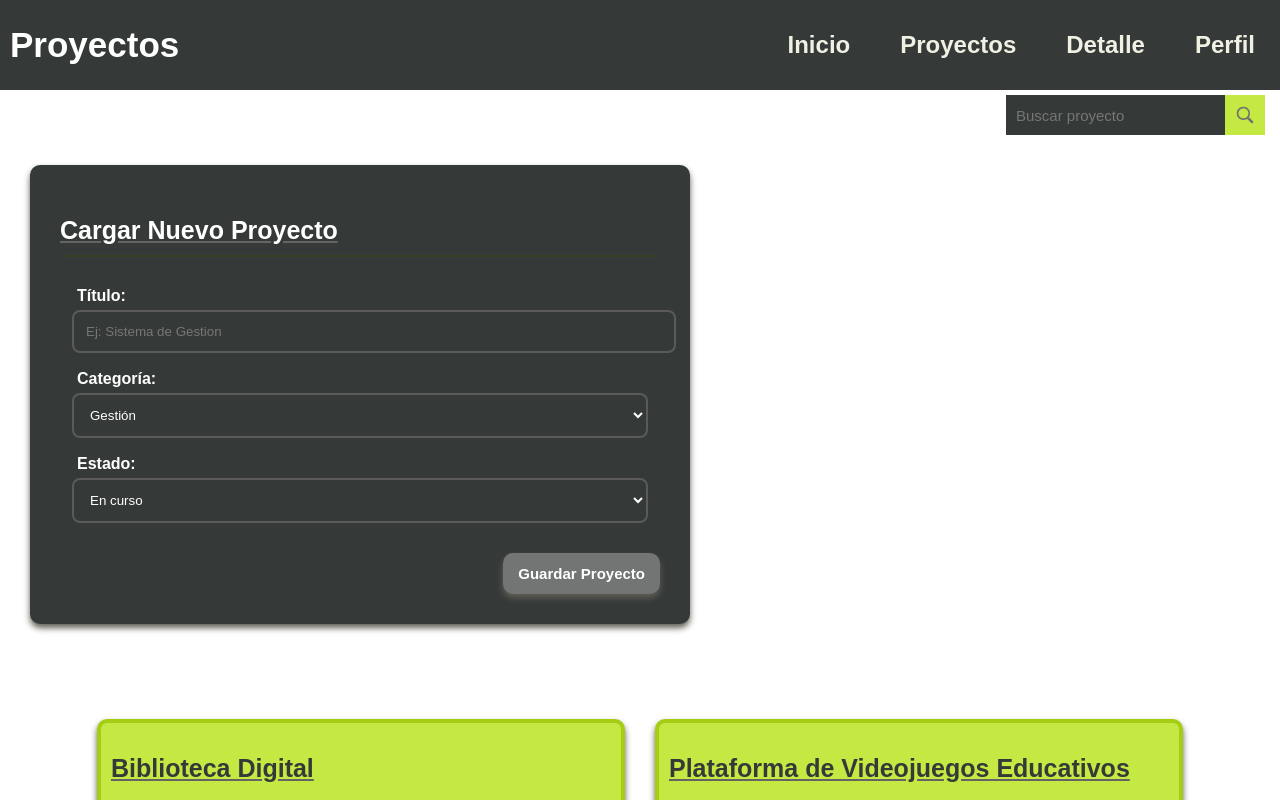
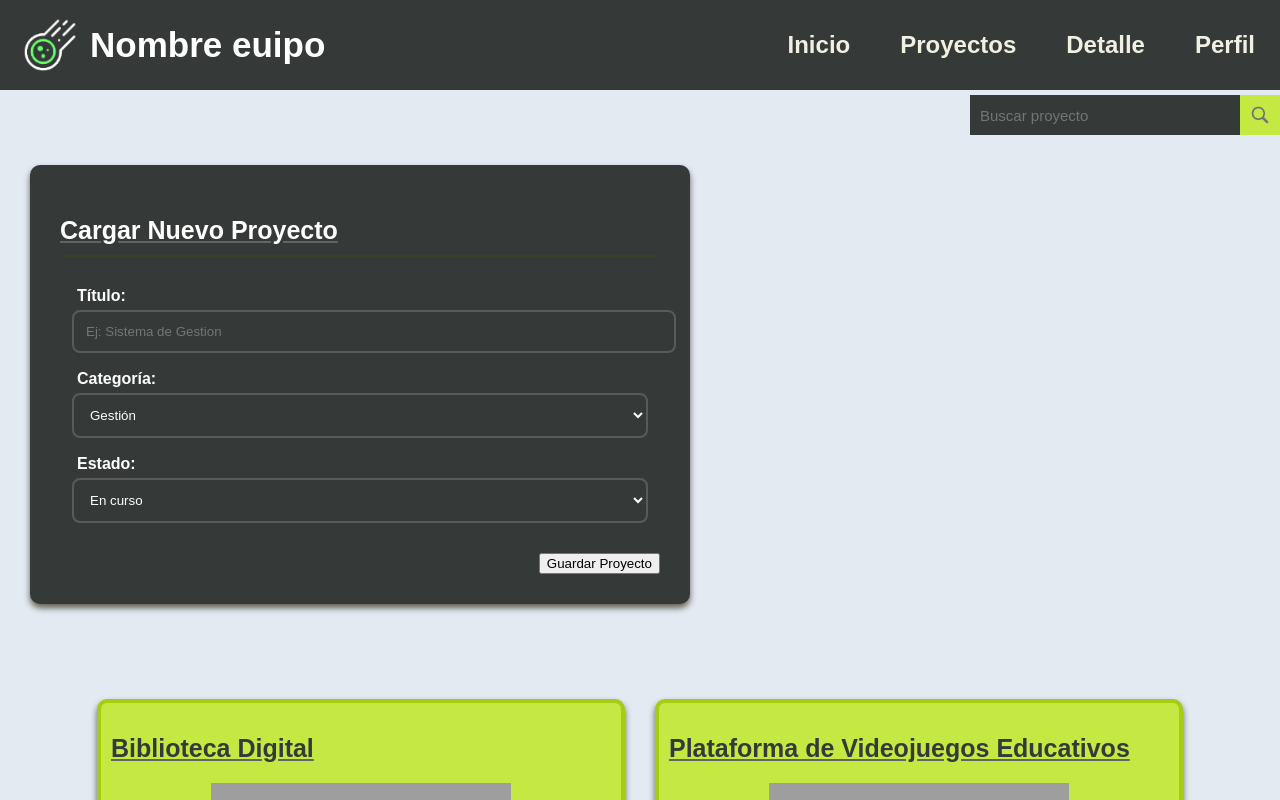
Before and after one commit to RFranciscoTolaba/pv_tp3_grupo7, a React (Vite) app: page / in a window 1280 px wide. Shown: the top 800 px of the page. Built offline with nearby package versions, Linux system fonts and the light colour scheme; grey boxes are pictures that could not be loaded.

Commit message:
terminado la hoja de estilos - LLampa Kevin
Se agregaron los estilos para header y nav, tambien se agrego logo en el header y en la pestaña

```diff
--- a/index.html
+++ b/index.html
@@ -2,7 +2,7 @@
 <html lang="en">
   <head>
     <meta charset="UTF-8" />
-    <link rel="icon" type="image/svg+xml" href="/favicon.svg" />
+    <link rel="icon" type="image/svg+xml" href="/src/assets/img/logo.png" />
     <meta name="viewport" content="width=device-width, initial-scale=1.0" />
     <title>pv_tp3_grupo7</title>
   </head>
--- a/src/AppTestStyles.jsx
+++ b/src/AppTestStyles.jsx
@@ -1,10 +1,9 @@
 import { useState } from "react";
-import reactLogo from "./assets/react.svg";
-import viteLogo from "./assets/vite.svg";
-import heroImg from "./assets/hero.png";
+//import reactLogo from "./assets/react.svg";
+//import viteLogo from "./assets/vite.svg";
+//import heroImg from "./assets/hero.png";
 
 import Header from "./components/Header";
-//import Nav from "./components/Nav";
 import Footer from "./components/Footer";
 import "./css/style.css";
 import lupa from "./assets/img/lupa.png";
@@ -12,24 +11,20 @@ const AppTestStyles = () => {
   return (
     <>
       <Header />
-      {/* <Nav/> */}
 
       <main>
         <section>
-          <div className="search-div">
-            <input
-              type="text"
-              placeholder="Buscar proyecto"
-              className="search-input"
-            />
-            <button type="submit" className="search-buton">
-              <img src={lupa} alt="lupa" />{" "}
+          <div className="searchDiv">
+            <input name="inputSearch" type="text" placeholder="Buscar proyecto" className="searchInput"/>
+
+            <button type="submit" className="searchBtn">
+              <img src={lupa} alt="lupa" />
             </button>
           </div>
-          <section className="registration-div">
+          <section className="registrationDiv">
             <h2>Cargar Nuevo Proyecto</h2>
             <form className="project-form">
-              <div className="input-group">
+              <div className="inputGroup">
                 <label htmlFor="title">Título:</label>
                 <input
                   type="text"
@@ -39,7 +34,7 @@ const AppTestStyles = () => {
                 />
               </div>
 
-              <div className="input-group">
+              <div className="inputGroup">
                 <label htmlFor="category">Categoría:</label>
                 <select id="category" name="category">
                   <option value="Gestion">Gestión</option>
@@ -49,14 +44,14 @@ const AppTestStyles = () => {
                 </select>
               </div>
 
-              <div className="input-group">
+              <div className="inputGroup">
                 <label htmlFor="status">Estado:</label>
                 <select id="status" name="status">
                   <option value="En curso">En curso</option>
                   <option value="Finalizado">Finalizado</option>
                 </select>
               </div>
-              <div className="form-actions">  <button type="submit" className="btn-save">
+              <div className="formActions">  <button type="submit" className="btn-save">
                 Guardar Proyecto
               </button></div>
 
@@ -77,12 +72,12 @@ const AppTestStyles = () => {
               <p>
                 <b>Categoria: </b>Gestion
               </p>
-              <div className="ButtonsAction">
-                <a href="detalle.html" className="_button">
+              <div className="buttonsAction">
+                <a href="detalle.html" className="btn">
                   {" "}
                   Ver Detalle
                 </a>
-                <button className="btn-delete">Eliminar</button>
+                <button className="btnDelete">Eliminar</button>
               </div>
             </article>
             <article>
@@ -95,12 +90,12 @@ const AppTestStyles = () => {
               <p>
                 <b>Categoria: </b>Educacion
               </p>
-              <div className="ButtonsAction">
-                <a href="detalle.html" className="_button">
+              <div className="buttonsAction">
+                <a href="detalle.html" className="btn">
                   {" "}
                   Ver Detalle
                 </a>
-                <button className="btn-delete">Eliminar</button>
+                <button className="btnDelete">Eliminar</button>
               </div>
             </article>
             <article>
@@ -113,12 +108,12 @@ const AppTestStyles = () => {
               <p>
                 <b>Categoria: </b>Educacion
               </p>
-              <div className="ButtonsAction">
-                <a href="detalle.html" className="_button">
+              <div className="buttonsAction">
+                <a href="detalle.html" className="btn">
                   {" "}
                   Ver Detalle
                 </a>
-                <button className="btn-delete">Eliminar</button>
+                <button className="btnDelete">Eliminar</button>
               </div>
             </article>
             <article>
@@ -134,12 +129,12 @@ const AppTestStyles = () => {
               <p>
                 <b>Categoria: </b>Gestion
               </p>
-              <div className="ButtonsAction">
-                <a href="detalle.html" className="_button">
+              <div className="buttonsAction">
+                <a href="detalle.html" className="btn">
                   {" "}
                   Ver Detalle
                 </a>
-                <button className="btn-delete">Eliminar</button>
+                <button className="btnDelete">Eliminar</button>
               </div>
             </article>
             <article>
@@ -152,12 +147,12 @@ const AppTestStyles = () => {
               <p>
                 <b>Categoria: </b>Control, Acceso
               </p>
-              <div className="ButtonsAction">
-                <a href="detalle.html" className="_button">
+              <div className="buttonsAction">
+                <a href="detalle.html" className="btn">
                   {" "}
                   Ver Detalle
                 </a>
-                <button className="btn-delete">Eliminar</button>
+                <button className="btnDelete">Eliminar</button>
               </div>
             </article>
           </div>
--- a/src/components/Header.jsx
+++ b/src/components/Header.jsx
@@ -1,5 +1,6 @@
-import { useState } from 'react';
-
+import { useState } from "react";
+import Nav from "./Nav";
+import logo from "../assets/img/logo.png";
 const Header = () => {
   const [count, setCount] = useState(0);
 
@@ -7,29 +8,18 @@ const Header = () => {
     <>
       <header>
         <div>
-          <h1>
-            Proyectos
-          </h1>
+          <div>
+            <img src={logo} alt="Logo equipo" />
+          </div>
+          <div>
+            <h1>Nombre euipo</h1>
+          </div>
         </div>
-        <nav className="Navbar">
-          <ul>
-            <li>
-              <a href="index.html">Inicio</a>
-            </li>
-            <li>
-              <a href="proyectos.html">Proyectos</a>
-            </li>
-            <li>
-              <a href="detalle.html">Detalle</a>
-            </li>
-            <li>
-              <a href="perfil.html">Perfil</a>
-            </li>
-          </ul>
-        </nav>
+
+        <Nav />
       </header>
     </>
   );
-}
+};
 
 export default Header;
--- /dev/null
+++ b/src/components/Nav.jsx
@@ -0,0 +1,28 @@
+import { useState } from "react";
+
+const Nav = () => {
+  const [count, setCount] = useState(0);
+
+  return (
+    <>
+      <nav className="Navbar">
+        <ul>
+          <li>
+            <a href="index.html">Inicio</a>
+          </li>
+          <li>
+            <a href="proyectos.html">Proyectos</a>
+          </li>
+          <li>
+            <a href="detalle.html">Detalle</a>
+          </li>
+          <li>
+            <a href="perfil.html">Perfil</a>
+          </li>
+        </ul>
+      </nav>
+    </>
+  );
+};
+
+export default Nav;
--- a/src/css/style.css
+++ b/src/css/style.css
@@ -22,7 +22,7 @@
 }
 
 body {
-  background-color: var(--bg-primary-color-color);
+  background-color: var(--bg-primary-color);
   color: var(--secondary-text-color);
   font-family: "Lexend", sans-serif;
   font-optical-sizing: auto;
@@ -30,12 +30,6 @@ body {
   font-style: normal;
   display: grid;
   margin: 0px;
-}
-
-h1 {
-  color: var(--primary-text-color);
-  padding: 10px;
-  font-size: 35px;
 }
 
 header {
@@ -48,6 +42,25 @@ header {
   position: sticky;
   top: 0;
 }
+
+
+header div {
+  display: flex;
+  justify-content: center;
+}
+header h1 {
+  color: var(--primary-text-color);
+  padding: 10px;
+  font-size: 35px;
+}
+header img {
+  margin-left: 20px;
+  width:60px;
+  height: auto;
+  object-fit: contain;
+}
+
+
 
 .Navbar ul {
   display: flex;
@@ -83,18 +96,20 @@ header {
   color: rgb(255, 255, 255);
 }
 
-.search-div {
+.searchDiv {
   display: flex;
   align-items:center;
-  justify-content: right;
+  justify-content: flex-end;
   margin: 0px;
   margin-top: 5px;
   padding-right: 15px;
   border-radius: var(--border-radius);
+  width: 100%;
 }
 
-.search-input {
+.searchInput {
   height: 20px;
+  width: 250px;
   padding: 10px;
   font-size: 15px;
   border: none;
@@ -104,7 +119,7 @@ header {
   font-family: inherit;
 }
 
-.search-buton {
+.searchBtn {
   background-color: var(--tarjet-primary-color);
   border: none;
   padding: 10px;
@@ -113,17 +128,17 @@ header {
   justify-content: center;
 }
 
-.search-buton:hover {
+.searchBtn:hover {
   background-color:rgb(163, 192, 61) ;
 }
 
-.search-buton img {
+.searchBtn img{
   width: 20px;
-  height:max-content;
+  height: 20px;
   object-fit: contain;
+  display: block;
 }
-
-.registration-div{
+.registrationDiv{
     max-width: 600px;
     margin: 30px ;
     background-color: var(--bg-secondary-color);
@@ -133,25 +148,25 @@ header {
     box-shadow: var(--tarjet-shadow);
 }
 
-.registration-div h2 {
+.registrationDiv h2 {
     margin-bottom: 25px;
     border-bottom: 2px solid var(--bg-button-color);
     padding-bottom: 10px;
 }
 
-.input-group {
+.inputGroup {
     display: flex;
     flex-direction: column;
     margin: 12px;
 }
 
-.input-group label {
+.inputGroup label {
     margin: 5px;
     font-weight: 550;
 }
 
-.input-group input,
-.input-group select {
+.inputGroup input,
+.inputGroup select {
     width: 100%;
     padding: 12px;
     background-color: var(--bg-secondary-color);
@@ -163,13 +178,13 @@ header {
 }
 
 
-.form-actions {
+.formActions {
     display: flex;
     justify-content: flex-end;
     margin-top: 30px;
 }
 
-.btn-save {
+.btnSave {
     background-color: rgba(160, 160, 160, 0.583);
     color: var(--primary-text-color);
     padding: 12px 15px;
@@ -181,53 +196,13 @@ header {
     box-shadow: var(--tarjet-shadow);
 }
 
-.btn-save:hover {
+.btnSave:hover {
     color: var(--secondary-text-color);
     background-color: rgb(207, 237, 98);
     transform: scale(1.08);
 }
 
-/*
-.filtro {
-  display: block;
-  align-items: center;
-  text-align: right;
-  font-size: 18px;
-  font-weight: bold;
-  padding-right: 15px;
-}
 
-.filtro div select {
-  background-color: rgb(74, 94, 92);
-  color: var(--primary-text-color);
-  font-size: 18px;
-  font-weight: bold;
-  height: 30px;
-  border-color: rgb(17, 17, 17);
-  border-radius: 7px;
-  transition:var(--transition);
-}
-
-.filtro div select:link,
-.filtro div select:visited {
-  background-color: rgb(74, 94, 92);
-  color: rgb(248, 249, 247);
-}
-
-.filtro div select:hover,
-.filtro div select:active {
-  background-color: rgb(53, 65, 64);
-  text-shadow: 0 2px 6px rgb(102, 96, 90);
-  color: rgb(255, 255, 255);
-  box-shadow: 0 3px 5px rgb(93, 93, 93);
-  transform: scale(1.05);
-}
-
-.filtro div select:focus {
-  background-color: var(--secondary-hover);
-  color: rgb(17, 17, 17);
-}
-*/
 img {
   display: block;
   width: 300px;
@@ -261,21 +236,21 @@ h2 {
   font-size: 25px;
 }
 
-.ButtonsAction {
+.buttonsAction {
   display: flex;
   justify-content: space-between;
   align-items: center;
   width: 100%;
   margin-top: 15px;
 }
-._button {
+.btn {
   background-color: var(--bg-button-color);
 
   transition:var(--transition);
 }
 
-._button:link,
-._button:visited {
+.btn:link,
+.btn:visited {
   display: inline-block;
   color: var(--button-text-color);
   padding: 10px 15px;
@@ -283,15 +258,15 @@ h2 {
   border-radius: 13px;
 }
 
-._button:hover,
-._button:active {
+.btn:hover,
+.btn:active {
   background-color: var(--primary-hover);
   color: rgb(255, 255, 255);
   box-shadow: 0 3px 3px rgb(69, 83, 16);
   transform: scale(1.08);
 }
 
-.btn-delete {
+.btnDelete {
   display: flex;
 
   background-color: var(--bg-button-color);
@@ -306,13 +281,13 @@ h2 {
   transition: var(--transition);
 }
 
-.btn-delete:link,
-.btn-delete:visited {
+.btnDelete:link,
+.btnDelete:visited {
   color: var(--secondary-text-color);
 }
 
-.btn-delete:hover,
-.btn-delete:active {
+.btnDelete:hover,
+.btnDelete:active {
   background-color: rgb(243, 50, 50);
   color: var(--primary-text-color);
   transform: scale(1.08);
```
Also changed, not shown: src/assets/img/logo.png (added), 1 other file (tests, documents, lock files or other folders).
